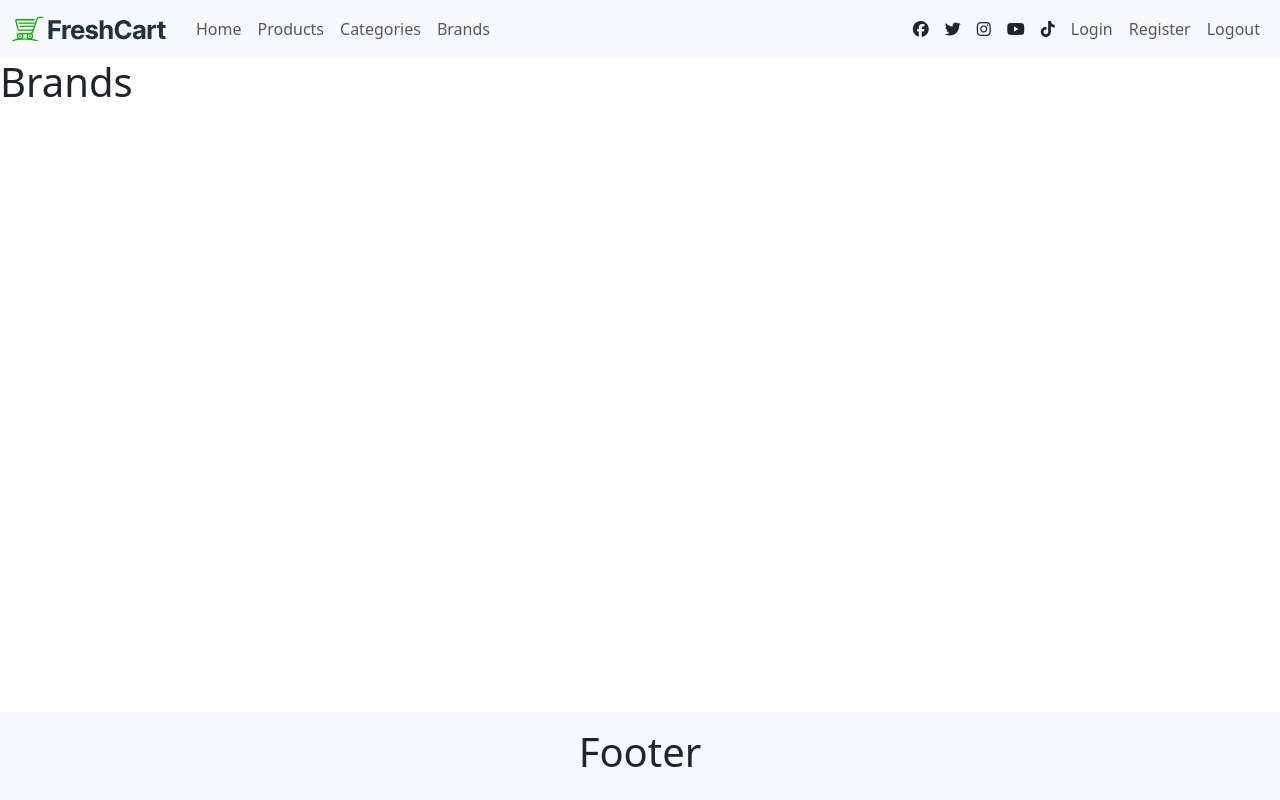
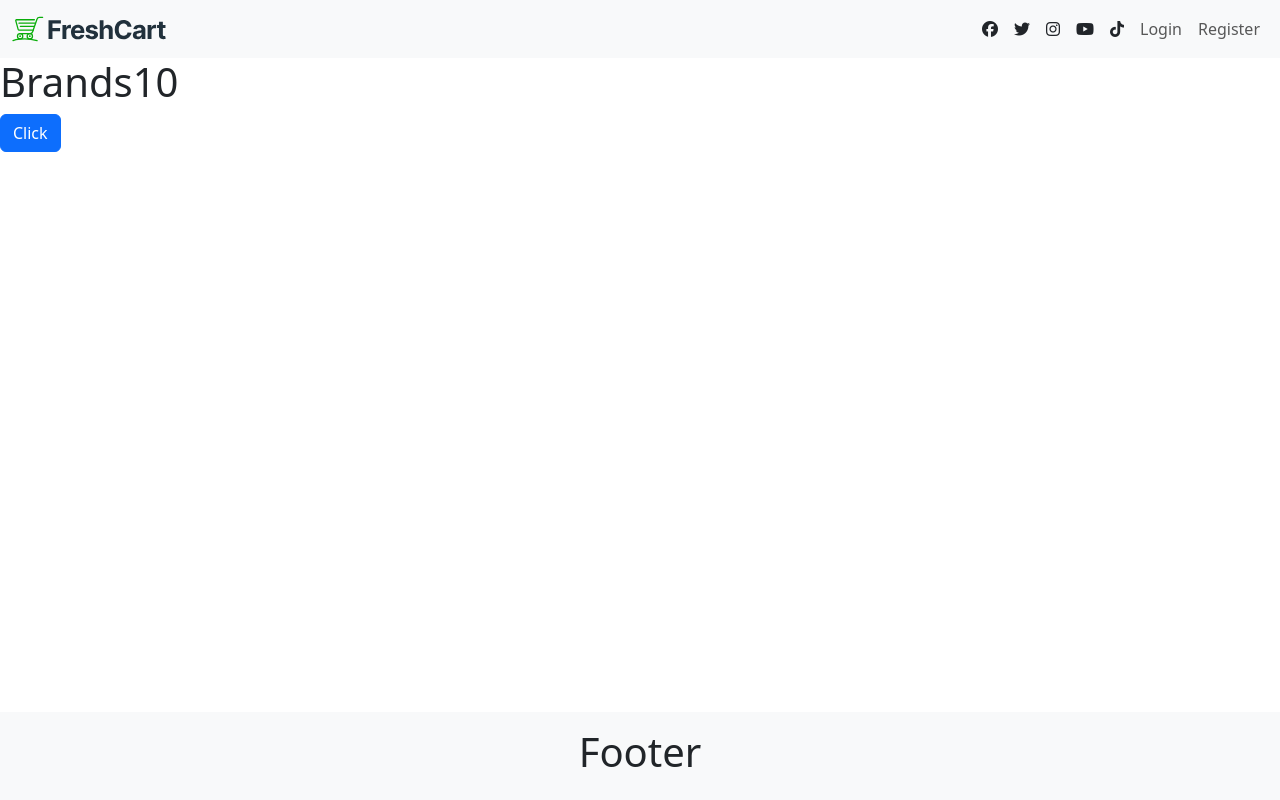
Before and after one commit to MernaBassem/React_Project_Route, a React (Create React App) app: page /Brands in a window 1280 px wide. Built offline with nearby package versions, Linux system fonts and the light colour scheme.

Commit message:
Add Token

```diff
--- a/src/Components/Brands/Brands.jsx
+++ b/src/Components/Brands/Brands.jsx
@@ -1,8 +1,17 @@
-import React from 'react';
+import React, { useContext } from 'react';
 import styles from './Brands.module.css';
+import { CounterContext } from '../../Context/Counter';
 
 export default function Brands() {
+  let {counter,increase}= useContext(CounterContext)
+
   return <>
-    <h1>Brands</h1>
+    <h1>Brands
+    {counter}
+    </h1>
+    <button className='btn btn-primary' onClick={increase}>
+      Click
+    </button>
+
   </>
 }
--- a/src/Components/Home/Home.jsx
+++ b/src/Components/Home/Home.jsx
@@ -3,7 +3,8 @@ import styles from './Home.module.css';
 
 export default function Home() {
   return <>
-    <h1>Home</h1>
-    <button className='btn bg-main text-white'>Hi</button>
+
+
+
   </>
 }
--- a/src/Components/Login/Login.jsx
+++ b/src/Components/Login/Login.jsx
@@ -1,16 +1,17 @@
 
 
-import React, { useState } from "react";
+import React, { useContext, useState } from "react";
 import { useFormik } from "formik";
 import * as Yup from "yup";
 import { useNavigate } from "react-router-dom";
 import axios from "axios";
+import { TokenContext } from "../../Context/Token";
 
 export default function Login() {
   let navigate = useNavigate();
   let [errorMsg, setErrorMsg] = useState("");
   let [isLodding, setIsLodding] = useState(false);
-
+  let {setToken} = useContext(TokenContext)
   async function callLogin(reqBody) {
     setIsLodding(true);
     try {
@@ -23,6 +24,8 @@ export default function Login() {
         });
 
       if (data.message === "success") {
+        localStorage.setItem("userToken",data.token)
+        setToken(data.token)
         navigate("../");
       } else {
         console.log(data.message);
@@ -110,7 +113,7 @@ export default function Login() {
           <button
             type="submit"
             className="btn text-light btn-success"
-            disabled={isLodding}
+            disabled={!(loginForm.isValid&&loginForm.dirty)}
           >
             {isLodding ? <i className="fa fa-spinner fa-spin"></i> : "Login"}
           </button>
--- a/src/Components/Navbar/Navbar.jsx
+++ b/src/Components/Navbar/Navbar.jsx
@@ -1,9 +1,14 @@
-import React from 'react';
+import React, { useContext } from 'react';
 import styles from './Navbar.module.css';
 import { Link } from 'react-router-dom';
 import logo from '../../assets/images/freshcart-logo.svg'
+import { CounterContext } from '../../Context/Counter';
+import { TokenContext } from '../../Context/Token';
 
 export default function Navbar() {
+  let {counter}= useContext(CounterContext)
+  let {token}=useContext(TokenContext)
+
   return <>
   <header>
   <nav className="navbar navbar-expand-lg bg-body-tertiary">
@@ -15,6 +20,7 @@ export default function Navbar() {
           <span className="navbar-toggler-icon"></span>
         </button>
         <div className="collapse navbar-collapse" id="navbarSupportedContent">
+          {token?
            <ul className="navbar-nav me-auto mb-2 mb-lg-0">
            <li className="nav-item">
              <Link className="nav-link" to="/">Home</Link>
@@ -22,6 +28,7 @@ export default function Navbar() {
            <li className="nav-item">
              <Link className="nav-link" to="/products">Products</Link>
            </li>
+
            <li className="nav-item">
              <Link className="nav-link" to="/categories">Categories</Link>
            </li>
@@ -30,6 +37,9 @@ export default function Navbar() {
            </li>
 
          </ul>
+
+           :null}
+
           <ul className="navbar-nav ms-auto mb-2 mb-lg-0">
             <li className="nav-item d-flex align-items-center">
               <i className='fab mx-2 fa-facebook'></i>
@@ -38,15 +48,23 @@ export default function Navbar() {
               <i className='fab mx-2 fa-youtube'></i>
               <i className='fab mx-2 fa-tiktok'></i>
             </li>
+
+            {token?
+               <li className="nav-item">
+               <Link className="nav-link" >Logout</Link>
+             </li>
+            :<>
               <li className="nav-item">
               <Link className="nav-link" to="/login">Login</Link>
             </li>
             <li className="nav-item">
                <Link className="nav-link" to="/register">Register</Link>
              </li>
-            <li className="nav-item">
-              <Link className="nav-link" >Logout</Link>
-            </li>
+            </>
+          }
+
+
+
 
 
           </ul>
--- a/src/Components/Register/Register.jsx
+++ b/src/Components/Register/Register.jsx
@@ -175,7 +175,7 @@ export default function Register() {
           <button
             type="submit"
             className="btn text-light btn-success"
-            disabled={isLodding}
+            disabled={!(registerForm.isValid&&registerForm.dirty)}
           >
             {isLodding ? <i className="fa fa-spinner fa-spin"></i> : "Register"}
           </button>
--- /dev/null
+++ b/src/Context/Counter.js
@@ -0,0 +1,19 @@
+import { createContext, useState } from "react" ;
+
+
+export let CounterContext= createContext()
+
+
+export default function CounterContextProvider(props){
+    const [counter,setCounter]=useState(10)
+    function increase(){
+        setCounter(Math.random)
+    }
+    return(
+        <>
+        <CounterContext.Provider value={{counter,increase}}>
+          {props.children}
+        </CounterContext.Provider>
+        </>
+    )
+}
--- /dev/null
+++ b/src/Context/Token.js
@@ -0,0 +1,19 @@
+import { createContext, useState } from "react";
+
+
+
+
+export let TokenContext =createContext()
+
+export default function TokenContextProvider(props){
+
+const[token,setToken]=useState(null)
+    return(
+        <>
+
+        <TokenContext.Provider value={{token,setToken}}>
+        {props.children}
+        </TokenContext.Provider>
+        </>
+    )
+}
--- a/src/index.js
+++ b/src/index.js
@@ -5,10 +5,14 @@ import 'bootstrap/dist/css/bootstrap.min.css';
 import 'bootstrap/dist/js/bootstrap.bundle.min.js';
 import '@fortawesome/fontawesome-free/css/all.css';
 import reportWebVitals from './reportWebVitals';
+import CounterContextProvider from './Context/Counter';
 
 ReactDOM.render(
   <React.StrictMode>
+    <CounterContextProvider>
     <App />
+    </CounterContextProvider>
+
   </React.StrictMode>,
   document.getElementById('root')
 );
```
Also changed, not shown: src/App.js (+9 -2 lines). Lines whose indentation alone changed are shown as unchanged.
